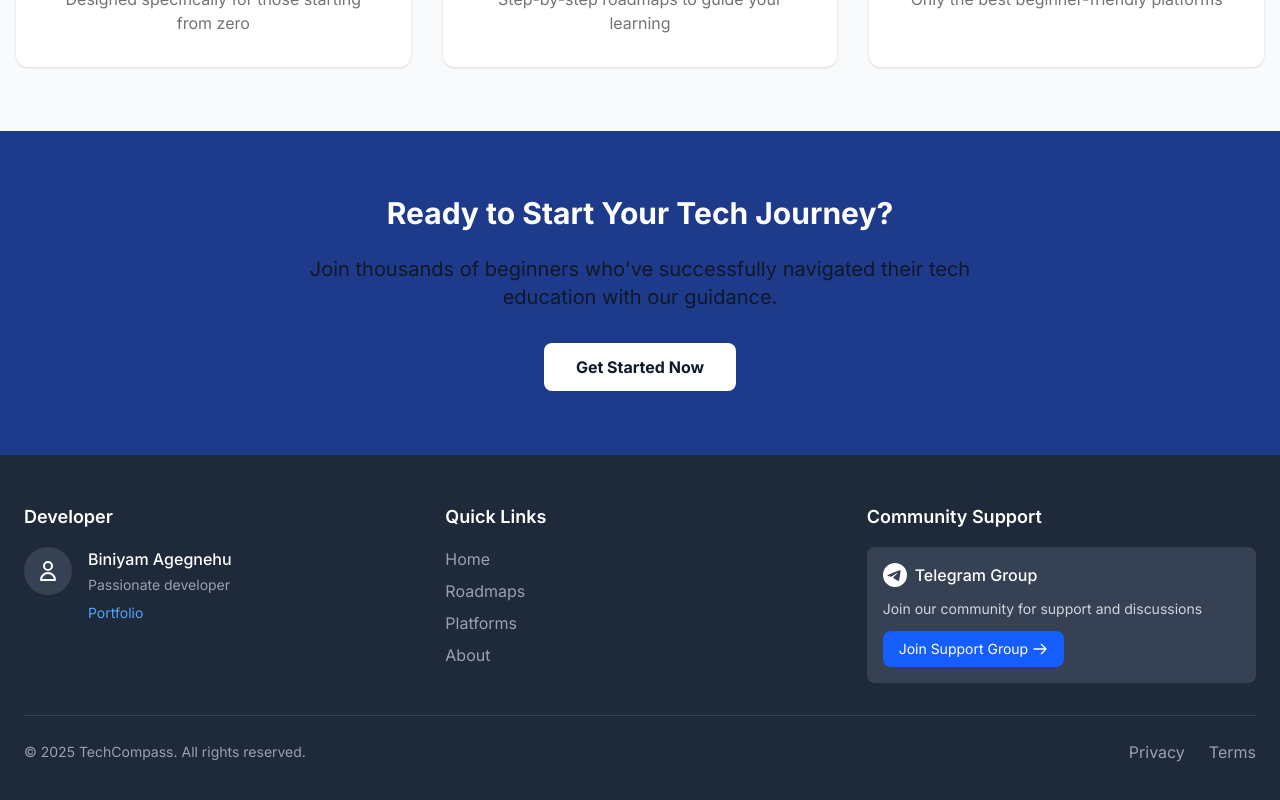
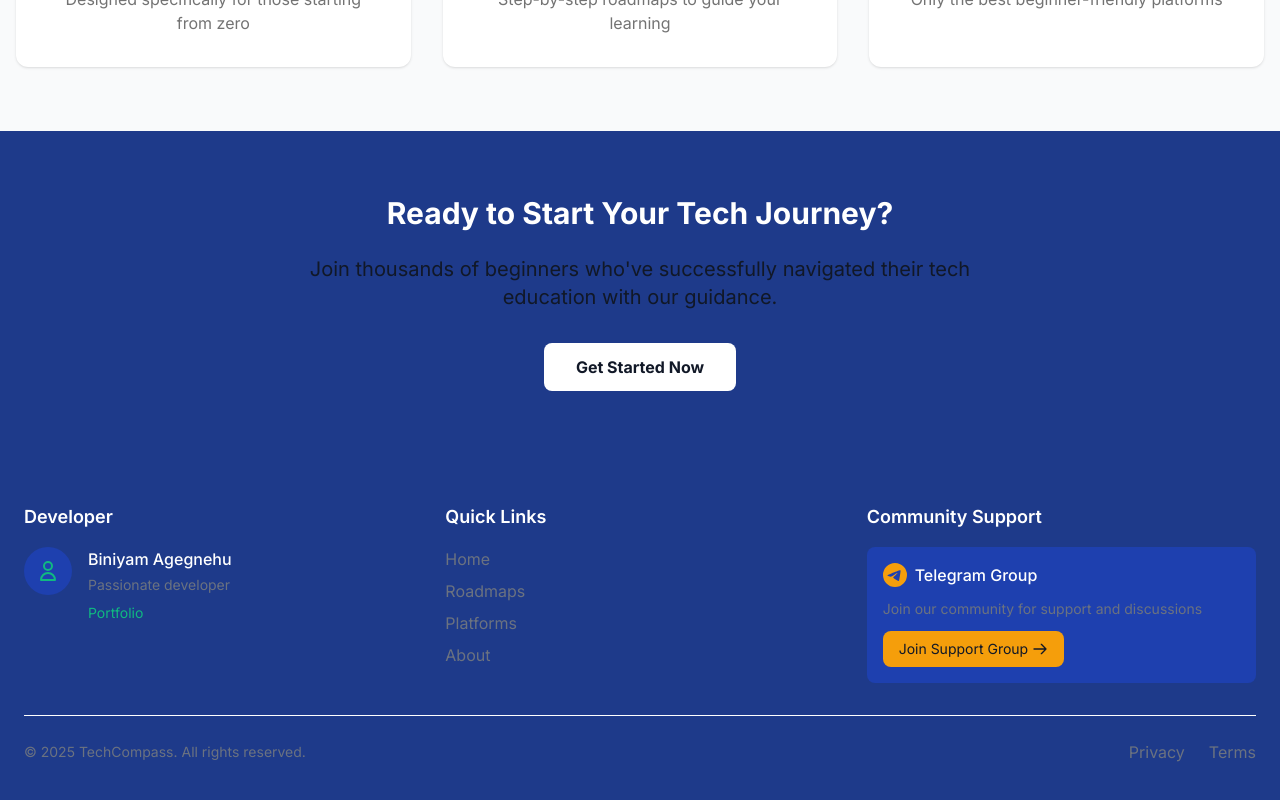
Before and after one commit to biniyamagegnehu/TechCompass-E-learning-website, a React (Vite) app: page / in a window 1280 px wide. Shown: the part 831-1631 px from the top of the page. Built offline with nearby package versions, Linux system fonts and the light colour scheme.

Commit message:
update the color combination of footer

```diff
--- a/src/components/Footer.jsx
+++ b/src/components/Footer.jsx
@@ -1,6 +1,6 @@
 export default function Footer() {
   return (
-    <footer className="bg-gray-800 text-white">
+    <footer className="bg-primary-500 text-white">
       <div className="container mx-auto px-6 py-12">
         <div className="grid grid-cols-1 md:grid-cols-3 gap-8 mb-8">
 
@@ -9,18 +9,18 @@ export default function Footer() {
             <h3 className="text-lg font-semibold mb-4">Developer</h3>
             <div className="flex items-start space-x-4">
               <div className="flex-shrink-0">
-                <div className="bg-gray-700 rounded-full w-12 h-12 flex items-center justify-center">
-                  <svg xmlns="http://www.w3.org/2000/svg" className="h-6 w-6" fill="none" viewBox="0 0 24 24" stroke="currentColor">
+                <div className="bg-primary-600 rounded-full w-12 h-12 flex items-center justify-center">
+                  <svg xmlns="http://www.w3.org/2000/svg" className="h-6 w-6 text-accent-500" fill="none" viewBox="0 0 24 24" stroke="currentColor">
                     <path strokeLinecap="round" strokeLinejoin="round" strokeWidth="2" d="M16 7a4 4 0 11-8 0 4 4 0 018 0zM12 14a7 7 0 00-7 7h14a7 7 0 00-7-7z" />
                   </svg>
                 </div>
               </div>
               <div>
-                <p className="font-medium">Biniyam Agegnehu </p>
-                <p className="text-gray-400 text-sm mt-1">Passionate developer</p>
+                <p className="font-medium">Biniyam Agegnehu</p>
+                <p className="text-neutral text-sm mt-1">Passionate developer</p>
                 <a
                   href="https://biniyam-agegnehu-portfolio.netlify.app/"
-                  className="text-blue-400 hover:text-blue-300 text-sm inline-block mt-2"
+                  className="text-accent-500 hover:text-accent-400 text-sm inline-block mt-2"
                 >
                   Portfolio
                 </a>
@@ -32,31 +32,31 @@ export default function Footer() {
           <div>
             <h3 className="text-lg font-semibold mb-4">Quick Links</h3>
             <ul className="space-y-2">
-              <li><a href="/" className="text-gray-400 hover:text-white transition">Home</a></li>
-              <li><a href="/roadmaps" className="text-gray-400 hover:text-white transition">Roadmaps</a></li>
-              <li><a href="/platforms" className="text-gray-400 hover:text-white transition">Platforms</a></li>
-              <li><a href="/about" className="text-gray-400 hover:text-white transition">About</a></li>
+              <li><a href="/" className="text-neutral hover:text-white transition">Home</a></li>
+              <li><a href="/roadmaps" className="text-neutral hover:text-white transition">Roadmaps</a></li>
+              <li><a href="/platforms" className="text-neutral hover:text-white transition">Platforms</a></li>
+              <li><a href="/about" className="text-neutral hover:text-white transition">About</a></li>
             </ul>
           </div>
 
           {/* Telegram Support */}
           <div>
             <h3 className="text-lg font-semibold mb-4">Community Support</h3>
-            <div className="bg-gray-700 rounded-lg p-4">
+            <div className="bg-primary-600 rounded-lg p-4">
               <div className="flex items-center mb-3">
-                <svg className="w-6 h-6 mr-2" fill="currentColor" viewBox="0 0 24 24">
+                <svg className="w-6 h-6 mr-2 text-secondary-500" fill="currentColor" viewBox="0 0 24 24">
                   <path d="M11.944 0A12 12 0 0 0 0 12a12 12 0 0 0 12 12 12 12 0 0 0 12-12A12 12 0 0 0 12 0a12 12 0 0 0-.056 0zm4.962 7.224c.1-.002.321.023.465.14a.506.506 0 0 1 .171.325c.016.093.036.306.02.472-.18 1.898-.962 6.502-1.36 8.627-.168.9-.499 1.201-.82 1.23-.696.065-1.225-.46-1.9-.902-1.056-.693-1.653-1.124-2.678-1.8-1.185-.78-.417-1.21.258-1.91.177-.184 3.247-2.977 3.307-3.23.007-.032.014-.15-.056-.212s-.174-.041-.249-.024c-.106.024-1.793 1.14-5.061 3.345-.48.33-.913.49-1.302.48-.428-.008-1.252-.241-1.865-.44-.752-.245-1.349-.374-1.297-.789.027-.216.325-.437.893-.663 3.498-1.524 5.83-2.529 6.998-3.014 3.332-1.386 4.025-1.627 4.476-1.635z"/>
                 </svg>
                 <span className="font-medium">Telegram Group</span>
               </div>
-              <p className="text-gray-300 text-sm mb-3">
+              <p className="text-neutral text-sm mb-3">
                 Join our community for support and discussions
               </p>
               <a
                 href="https://t.me/+R0fjFcUKhBU4NDJk"
                 target="_blank"
                 rel="noopener noreferrer"
-                className="inline-flex items-center bg-blue-600 hover:bg-blue-700 text-white px-4 py-2 rounded-lg text-sm transition-colors"
+                className="inline-flex items-center bg-secondary-500 hover:bg-secondary-600 text-text px-4 py-2 rounded-lg text-sm transition-colors"
               >
                 Join Support Group
                 <svg xmlns="http://www.w3.org/2000/svg" className="h-4 w-4 ml-1" fill="none" viewBox="0 0 24 24" stroke="currentColor">
@@ -68,19 +68,19 @@ export default function Footer() {
         </div>
 
         {/* Divider */}
-        <div className="border-t border-gray-700 my-6"></div>
+        <div className="border-t border-primary-600 my-6"></div>
 
         {/* Bottom Bar */}
         <div className="flex flex-col md:flex-row justify-between items-center">
-          <p className="text-gray-400 text-sm mb-4 md:mb-0">
+          <p className="text-neutral text-sm mb-4 md:mb-0">
             © {new Date().getFullYear()} TechCompass. All rights reserved.
           </p>
           <div className="flex space-x-6">
-            <a href="#" className="text-gray-400 hover:text-white transition">
+            <a href="#" className="text-neutral hover:text-white transition">
               <span className="sr-only">Privacy Policy</span>
               Privacy
             </a>
-            <a href="#" className="text-gray-400 hover:text-white transition">
+            <a href="#" className="text-neutral hover:text-white transition">
               <span className="sr-only">Terms of Service</span>
               Terms
             </a>
```
